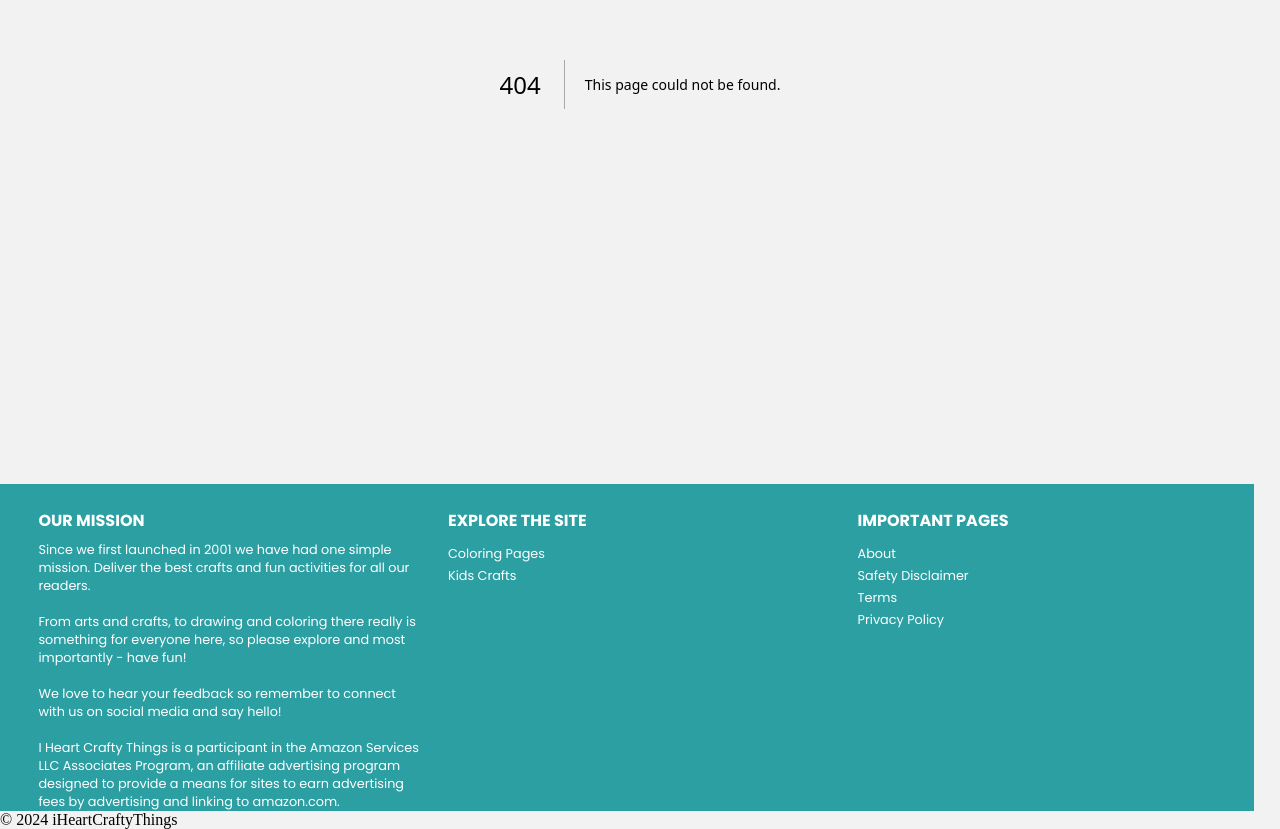
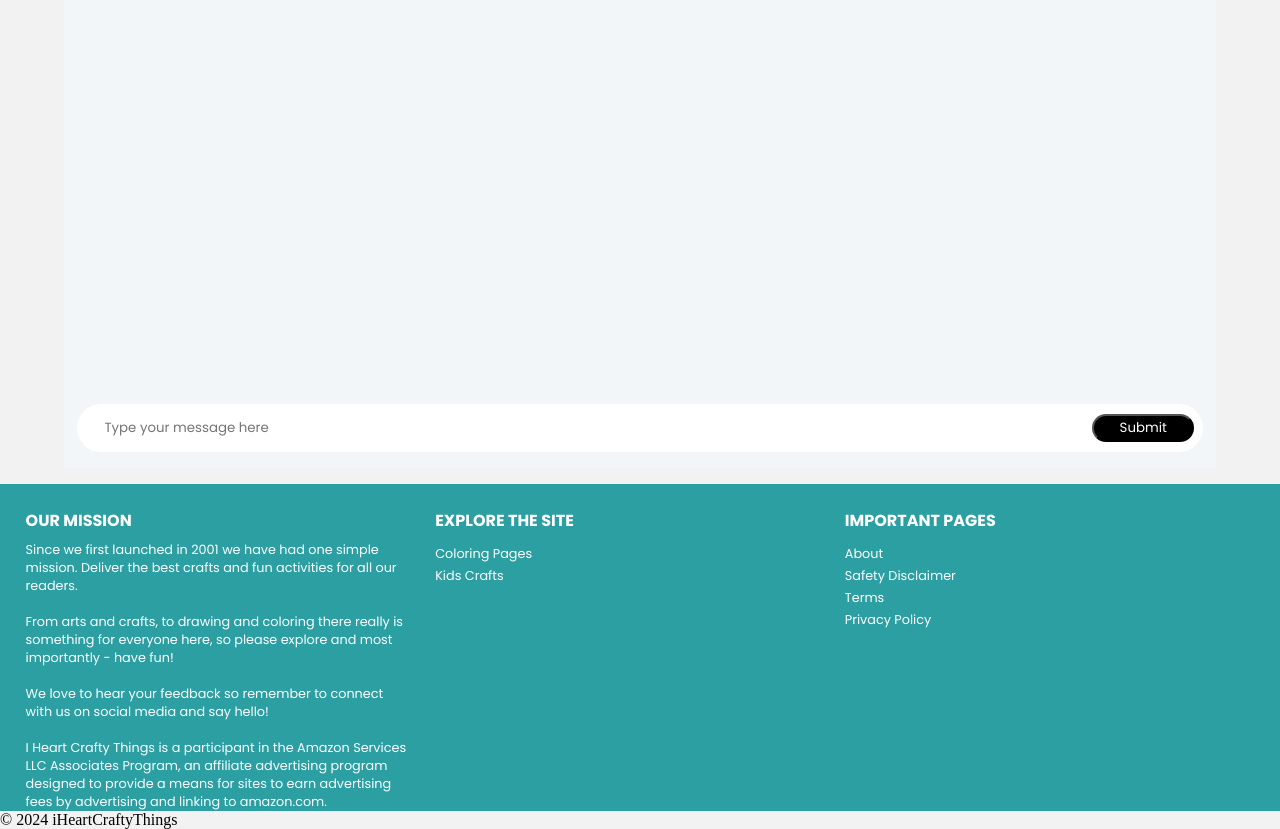
Before and after one commit to noelalam9999/iheartcraftythings.com, a Next.js app: page /chat in a window 1280 px wide. Before the commit this address had no page. Shown: the part 716-1545 px from the top of the page. Built offline with nearby package versions, Linux system fonts and the light colour scheme.

Commit message:
feat: gpt chat

```diff
--- a/src/components/Footer/style.module.css
+++ b/src/components/Footer/style.module.css
@@ -1,10 +1,10 @@
 .footer {
-  width: 95vw;
   background-color: #2c9fa3;
   display: grid;
   grid-template-columns: 30vw 30vw 30vw;
   column-gap: 2vw;
-  padding-left: 3vw;
+  margin-top: 2vh;
+  padding-left: 2vw;
   padding-top: 3vh;
   color: white;
 }
@@ -34,3 +34,18 @@
   text-decoration: none;
   color: white;
 }
+
+@media (max-width: 600px) {
+  .footer {
+    grid-template-columns: 90vw;
+    column-gap: 0vw;
+    margin-top: 2vh;
+    padding-left: 2vw;
+    padding-top: 3vh;
+    color: white;
+    padding-bottom: 5vh;
+  }
+  .title {
+    margin-top: 5vh;
+  }
+}
--- /dev/null
+++ b/src/components/Form/index.jsx
@@ -0,0 +1,22 @@
+import React from "react";
+import styles from "./style.module.css";
+function Form({ handleSubmit }) {
+  return (
+    <div className={styles.formBackground}>
+      <div className={styles.formContainer}>
+        <form className={styles.form} onSubmit={handleSubmit}>
+          <input
+            className={styles.input}
+            placeholder="Type your message here"
+            id="message"
+          />
+          <button className={styles.submit} type="submit" value="Submit">
+            Submit
+          </button>
+        </form>
+      </div>
+    </div>
+  );
+}
+
+export default Form;
--- /dev/null
+++ b/src/components/Form/style.module.css
@@ -0,0 +1,40 @@
+.formBackground {
+  background-color: rgb(242, 246, 249);
+  width: 90vw;
+  height: 8vh;
+}
+
+.formContainer {
+  background-color: white;
+  width: 88vw;
+  margin-left: 1vw;
+  height: 6vh;
+  border-radius: 3vh;
+  display: flex;
+  justify-content: center;
+  align-items: center;
+}
+
+.form {
+  width: 88vw;
+  margin-left: 2vw;
+}
+
+.input {
+  border: none;
+  width: 77vw;
+  font-family: Poppins-Regular;
+}
+
+.input:focus {
+  outline: none;
+}
+
+.submit {
+  background-color: black;
+  color: white;
+  width: 8vw;
+  height: 3.5vh;
+  border-radius: 2vh;
+  font-family: Poppins-Regular;
+}
--- /dev/null
+++ b/src/components/Messages/index.jsx
@@ -0,0 +1,26 @@
+import React, { forwardRef, useEffect, useRef, useState } from "react";
+import styles from "./style.module.css";
+
+const Messages = forwardRef((props, ref) => {
+  return (
+    <div className={styles.messagesContainer}>
+      {props.messages?.map((message) => (
+        <>
+          <div
+            key={message.id}
+            className={`${styles.message} ${
+              message.self ? styles.right : styles.left
+            }`}
+          >
+            <p className={`${styles.bubble} ${styles.fadeIn}`}>
+              {message.content}
+            </p>
+          </div>
+        </>
+      ))}
+      <div ref={ref}></div>
+    </div>
+  );
+});
+
+export default Messages;
--- /dev/null
+++ b/src/components/Messages/style.module.css
@@ -0,0 +1,60 @@
+.messagesContainer {
+  width: 90vw;
+  height: 90vh;
+  background-color: rgb(242, 246, 249);
+  overflow-y: scroll;
+  scrollbar-width: none;
+}
+
+.message {
+  width: 90vw;
+  height: fit-content;
+  display: flex;
+}
+
+.message {
+}
+
+.bubble {
+  padding: 0.5rem;
+  border-radius: 1rem;
+  width: fit-content;
+  max-width: 30vw;
+  font-family: Poppins-Regular;
+}
+
+.left {
+  justify-content: start;
+}
+
+.right {
+  justify-content: end;
+}
+
+.left .bubble {
+  background-color: rgb(0, 0, 0);
+  color: white;
+  margin-left: 1rem;
+}
+
+.right .bubble {
+  background-color: white;
+  margin-right: 1rem;
+}
+
+.fadeIn {
+  opacity: 1;
+  animation-name: fadeInOpacity;
+  animation-iteration-count: 1;
+  animation-timing-function: fadeIn;
+  animation-duration: 1s;
+}
+
+@keyframes fadeInOpacity {
+  0% {
+    opacity: 0;
+  }
+  100% {
+    opacity: 1;
+  }
+}
--- /dev/null
+++ b/src/pages/chat.jsx
@@ -0,0 +1,64 @@
+import React, { useEffect, useRef, useState } from "react";
+import Messages from "../components/Messages";
+import Form from "../components/Form";
+
+function Chat() {
+  const messageEndRef = useRef(null);
+
+  const [messages, setMessages] = useState([]);
+  const [showDots, setShowDots] = useState(false);
+
+  function handleSubmit(e) {
+    e.preventDefault();
+    const content = e.target.message.value;
+
+    setMessages((prev) => [
+      ...prev,
+      {
+        id: prev[prev.length - 1] + 1,
+        content: content,
+        self: true,
+      },
+    ]);
+    e.target.message.value = "";
+
+    fetch("http://localhost:8000/chat", {
+      method: "POST",
+      headers: {
+        Accept: "application/json",
+        "Content-Type": "application/json",
+      },
+      body: JSON.stringify({ prompt: content }),
+    })
+      .then((res) => {
+        return res.json();
+      })
+      .then((res) => {
+        setMessages((prev) => [
+          ...prev,
+          {
+            id: prev[prev.length - 1] + 1,
+            content: res.gptResponse,
+            self: false,
+          },
+        ]);
+      });
+  }
+
+  useEffect(() => {
+    messageEndRef.current.scrollIntoView({
+      behavior: "smooth",
+      block: "nearest",
+      inline: "start",
+    });
+  }, [messages]);
+
+  return (
+    <div className="chat">
+      <Messages messages={messages} ref={messageEndRef} showDot={showDots} />
+      <Form handleSubmit={handleSubmit} />
+    </div>
+  );
+}
+
+export default Chat;
--- a/src/styles/globals.css
+++ b/src/styles/globals.css
@@ -58,6 +58,11 @@
   background-color: rgb(255, 255, 255);
 }
 
+.chat {
+  overflow: hidden;
+  position: relative;
+}
+
 @font-face {
   font-family: Poppins-Bold;
   src: url("../assets/Poppins-Bold.ttf");
```
